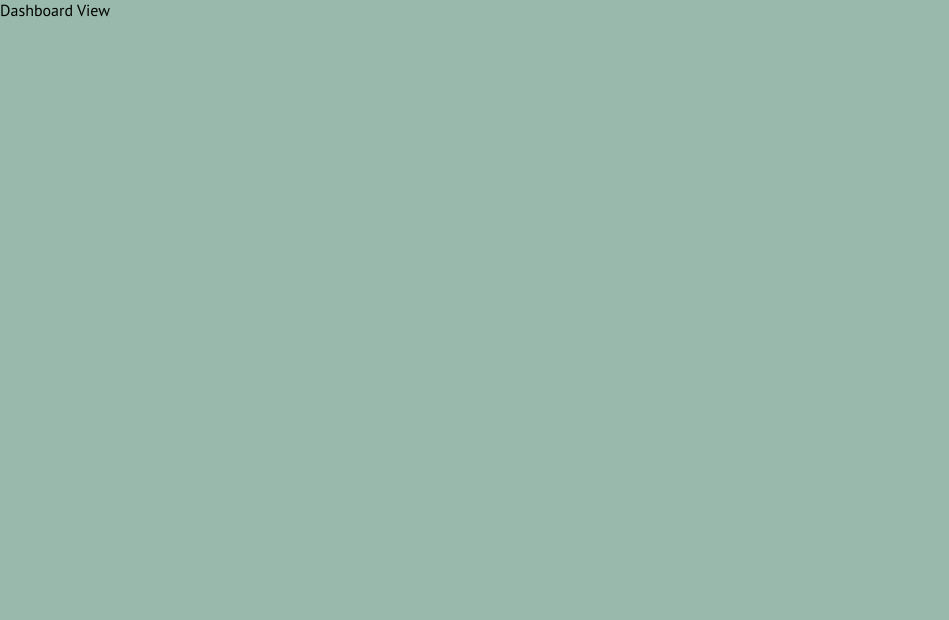
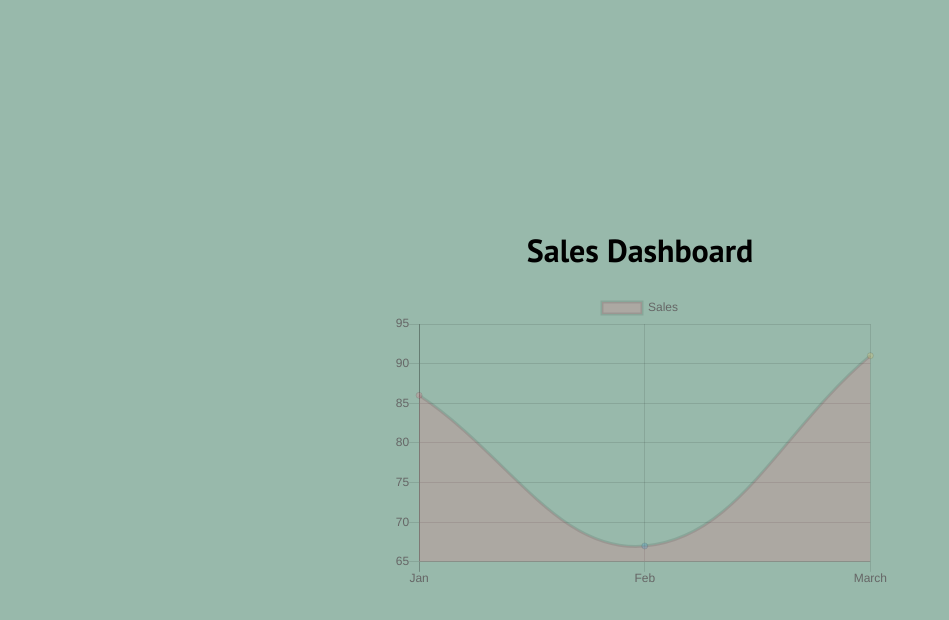
Before and after one commit to rwbrockhoff/chartjsdemo, a React (Create React App) app: page / in a window 1280 px wide. Shown: the top 620 px of the page, without its empty margins (0-949 px from the left). Built offline with nearby package versions, Linux system fonts and the light colour scheme.

Commit message:
feat: chart.js added. basic set up in dashboard.

```diff
--- a/package.json
+++ b/package.json
@@ -3,6 +3,7 @@
   "version": "0.1.0",
   "private": true,
   "dependencies": {
+    "chart.js": "^2.8.0",
     "react": "^16.8.4",
     "react-dom": "^16.8.4",
     "react-scripts": "2.1.8"
--- /dev/null
+++ b/src/components/Dashboard/LineGraph.js
@@ -0,0 +1,36 @@
+import React, { Component } from 'react'
+var Chart = require("chart.js")
+
+export default class LineGraph extends Component {
+    chartRef = React.createRef();
+
+    componentDidMount() {
+        new Chart(this.chartRef.current, {
+            type: 'line',
+            data: {
+                labels: ["Jan", "Feb", "March"],
+                datasets: [
+                    {
+                        label: "Sales",
+                        data: [86, 67, 91],
+                        backgroundColor: [
+                            "rgba(255, 99, 132, 0.2)",
+                            "rgba(54, 162, 235, 0.2)",
+                            "rgba(255, 206, 86, 0.2)"
+                        ]
+                    }
+                ]
+            }
+        });
+    }
+    render() {
+        return (
+            <div>
+                <canvas
+                    id="myChart"
+                    ref={this.chartRef}
+                    style={{ width: 500, height: 300 }} />
+            </div>
+        )
+    }
+}
--- a/src/views/Dashboard/Dashboard.js
+++ b/src/views/Dashboard/Dashboard.js
@@ -1,12 +1,14 @@
 import React, { Component } from 'react';
 import classes from "./Dashboard.module.css";
+import LineGraph from "../../components/Dashboard/LineGraph";
 
 export default class Dashboard extends Component {
 
     render() {
         return (
             <div className={classes.container}>
-                Dashboard View
+                <h1>Sales Dashboard</h1>
+                <LineGraph />
             </div>
         )
     }
--- a/src/views/Dashboard/Dashboard.module.css
+++ b/src/views/Dashboard/Dashboard.module.css
@@ -2,4 +2,8 @@
     height: 100vh;
     width: 100%;
     background: var(--theme-green);
+    display: flex;
+    align-items: center;
+    justify-content: center;
+    flex-direction: column;
 }
```
Also changed, not shown: src/components/Dashboard/LineChart.js (deleted), 1 other file (tests, documents, lock files or other folders).
